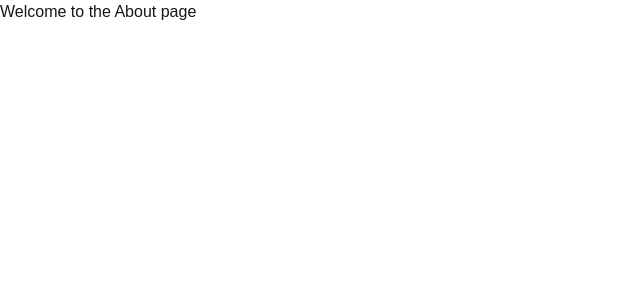
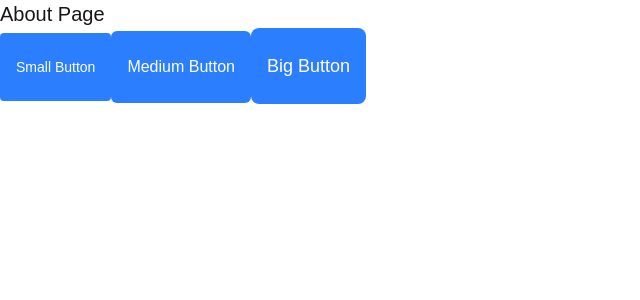
Before and after one commit to Mdlalose4life/alx-project-0x02-setup, a Next.js app in the folder alx-project-0x02/: page /about in a window 1280 px wide. Shown: the top 300 px of the page, without its empty margins (0-640 px from the left). Built offline with nearby package versions, Linux system fonts and the light colour scheme.

Commit message:
Adding the button reusable component

```diff
--- /dev/null
+++ b/alx-project-0x02/components/common/Button.tsx
@@ -0,0 +1,11 @@
+import { ButtonProp } from "@/interfaces"
+
+const Button: React.FC <ButtonProp> = ({title, styles}) => {
+    return (
+            <button className={`px-4 py-6 text-white bg-blue-500 ${styles}`}>
+                {title}
+            </button>
+    )
+}
+
+export default Button
--- a/alx-project-0x02/interfaces/index.ts
+++ b/alx-project-0x02/interfaces/index.ts
@@ -8,3 +8,8 @@ export interface PostModalProps {
     onClose: () => void;
     onSubmit: (data: { title: string; content: string }) => void;
   }
+
+  export interface ButtonProp {
+    tittle: string;
+    style: string;
+  }
--- a/alx-project-0x02/pages/about.tsx
+++ b/alx-project-0x02/pages/about.tsx
@@ -1,9 +1,13 @@
-const About: React.FC = () => {
+import Button from "@/components/common/Button"
+
+const Landing: React.FC = () => {
     return (
-            <h1>
-                Welcome to the About page
-            </h1>
+      <div>
+        <h1 className=" text-xl font-extralight">About Page</h1>
+        <Button title="Small Button" styles="text-sm rounded-sm"/>
+        <Button title="Medium Button" styles="text-md rounded-md"/>
+        <Button title="Big Button" styles="text-lg rounded-lg"  />
+      </div>
     )
-}
-
-export default About
+  }
+export default Landing
```
